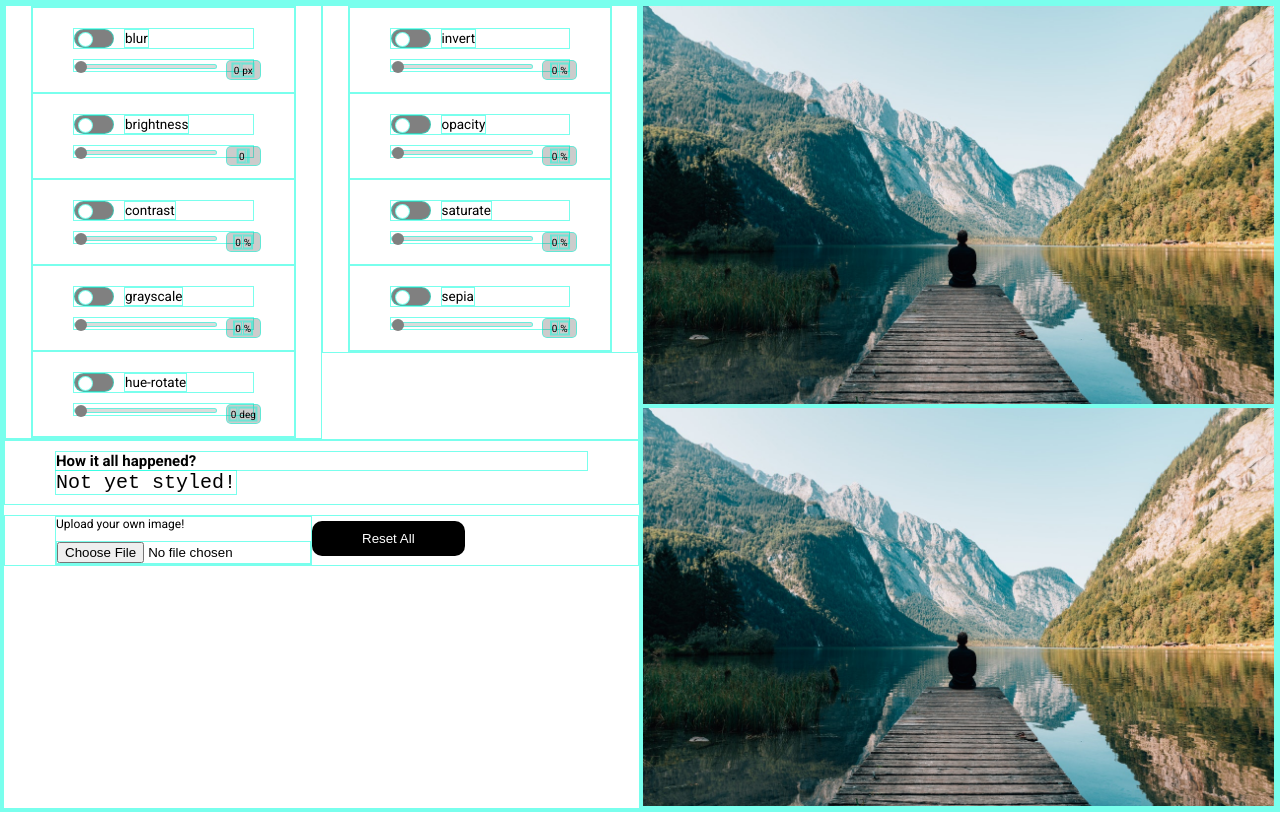
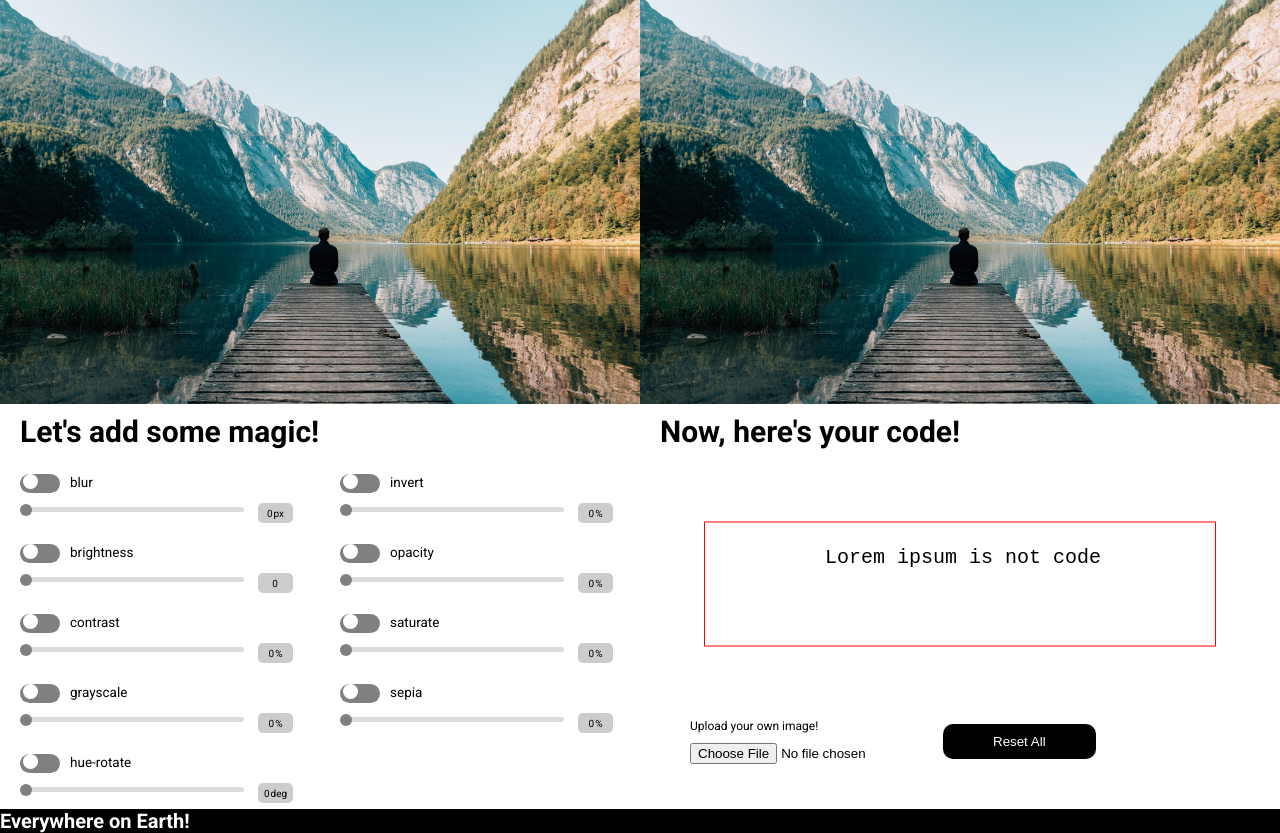
Before and after one commit to heytulsiprasad/picturesque.css, a website: page index.html in a window 1280 px wide. Before the commit the page ends 812 px from the top, so only its background shows below. Drawn offline with nearby package versions, Linux system fonts and the light colour scheme.

Commit message:
build basic layout

```diff
--- a/index.html
+++ b/index.html
@@ -1,48 +1,33 @@
 <!DOCTYPE html>
 <html lang="en">
+
 <head>
   <meta charset="UTF-8" />
-    <meta
-      name="viewport"
-      content="width=device-width, initial-scale=1.0"
-    />
-    <link
-      rel="shortcut icon"
+  <meta name="viewport" content="width=device-width, initial-scale=1.0" />
+  <link rel="shortcut icon"
     href="https://emojipedia-us.s3.dualstack.us-west-1.amazonaws.com/thumbs/120/microsoft/209/frame-with-picture_1f5bc.png"
-      type="image/x-icon"
-    />
-    <link
-      href="https://fonts.googleapis.com/css2?family=Roboto:wght@300;400;500;700&display=swap"
-      rel="stylesheet"
-    />
+    type="image/x-icon" />
+  <link href="https://fonts.googleapis.com/css2?family=Roboto:wght@300;400;500;700&display=swap" rel="stylesheet" />
   <link rel="stylesheet" href="css/styles.css" />
   <title>Picturesque</title>
 </head>
 
-  <body>
-    <div class="container">
+<body class="container">
+  <!-- <div class="container"> -->
   <div class="picture">
     <div class="picture__box">
-          <img
-            id="edit"
-            class="picture__img"
-            src="images/person-on-a-bridge-near-a-lake-747964.jpg"
-            alt="person-on-a-bridge"
-          />
+      <img id="edit" class="picture__img" src="images/person-on-a-bridge-near-a-lake-747964.jpg"
+        alt="person-on-a-bridge" />
     </div>
     <div class="picture__box">
-          <img
-            id="original"
-            class="picture__img"
-            src="images/person-on-a-bridge-near-a-lake-747964.jpg"
-            alt="person-on-a-bridge"
-          />
+      <img id="original" class="picture__img" src="images/person-on-a-bridge-near-a-lake-747964.jpg"
+        alt="person-on-a-bridge" />
     </div>
   </div>
   <div class="filters">
+    <h1 class="filter-top">Let's add some magic!</h1>
     <div class="main-row">
       <div class="col-1">
-            <div class="filter__content">
         <div class="filter__prop">
           <div class="filter__prop--title">
             <div class="toggle-btn">
@@ -59,15 +44,7 @@
                 <p class="range__unit">px</p>
               </div>
             </div>
-                  <input
-                    type="range"
-                    class="range"
-                    value="0"
-                    min="0"
-                    max="20"
-                    step=".01"
-                    disabled
-                  />
+            <input type="range" class="range" value="0" min="0" max="20" step=".01" disabled />
           </div>
         </div>
         <div class="filter__prop">
@@ -86,15 +63,7 @@
                 <p class="range__unit"></p>
               </div>
             </div>
-                  <input
-                    type="range"
-                    class="range"
-                    value="0"
-                    min="0"
-                    max="5"
-                    step="0.001"
-                    disabled
-                  />
+            <input type="range" class="range" value="0" min="0" max="5" step="0.001" disabled />
           </div>
         </div>
         <div class="filter__prop">
@@ -113,14 +82,7 @@
                 <p class="range__unit">%</p>
               </div>
             </div>
-                  <input
-                    type="range"
-                    class="range"
-                    value="0"
-                    min="0"
-                    max="500"
-                    disabled
-                  />
+            <input type="range" class="range" value="0" min="0" max="500" disabled />
           </div>
         </div>
         <div class="filter__prop">
@@ -139,14 +101,7 @@
                 <p class="range__unit">%</p>
               </div>
             </div>
-                  <input
-                    type="range"
-                    class="range"
-                    value="0"
-                    min="0"
-                    max="100"
-                    disabled
-                  />
+            <input type="range" class="range" value="0" min="0" max="100" disabled />
           </div>
         </div>
         <div class="filter__prop">
@@ -165,20 +120,11 @@
                 <p class="range__unit">deg</p>
               </div>
             </div>
-                  <input
-                    type="range"
-                    class="range"
-                    value="0"
-                    min="0"
-                    max="360"
-                    disabled
-                  />
-                </div>
+            <input type="range" class="range" value="0" min="0" max="360" disabled />
           </div>
         </div>
       </div>
       <div class="col-2">
-            <div class="filter__content">
         <div class="filter__prop">
           <div class="filter__prop--title">
             <div class="toggle-btn">
@@ -195,14 +141,7 @@
                 <p class="range__unit">%</p>
               </div>
             </div>
-                  <input
-                    type="range"
-                    class="range"
-                    value="0"
-                    min="0"
-                    max="100"
-                    disabled
-                  />
+            <input type="range" class="range" value="0" min="0" max="100" disabled />
           </div>
         </div>
         <div class="filter__prop">
@@ -221,14 +160,7 @@
                 <p class="range__unit">%</p>
               </div>
             </div>
-                  <input
-                    type="range"
-                    class="range"
-                    value="0"
-                    min="0"
-                    max="100"
-                    disabled
-                  />
+            <input type="range" class="range" value="0" min="0" max="100" disabled />
           </div>
         </div>
         <div class="filter__prop">
@@ -247,14 +179,7 @@
                 <p class="range__unit">%</p>
               </div>
             </div>
-                  <input
-                    type="range"
-                    class="range"
-                    value="0"
-                    min="0"
-                    max="500"
-                    disabled
-                  />
+            <input type="range" class="range" value="0" min="0" max="500" disabled />
           </div>
         </div>
         <div class="filter__prop">
@@ -273,48 +198,42 @@
                 <p class="range__unit">%</p>
               </div>
             </div>
-                  <input
-                    type="range"
-                    class="range"
-                    value="0"
-                    min="0"
-                    max="100"
-                    disabled
-                  />
+            <input type="range" class="range" value="0" min="0" max="100" disabled />
           </div>
         </div>
       </div>
     </div>
   </div>
+
+  <div class="effects">
+    <h1 class="effects-top">Now, here's your code!</h1>
     <!-- place where user sees the code -->
     <div class="codeblock">
-          <h2 class="code__desc">
-            How it all happened?
-          </h2>
-          <code id="code" class="code__block">
-            Not yet styled!
+      <pre class="code__block">
+        <code id="code" class=".code">
+          Lorem ipsum is not code
         </code>
+      </pre>
     </div>
 
     <!-- upload and reset buttons -->
     <div class="buttony">
       <label class="btn-upload" for="upload">
         Upload your own image!
-            <input
-              type="file"
-              id="upload"
-              name="image"
-              accept="image/*"
-            />
+        <input type="file" id="upload" name="image" accept="image/*" />
       </label>
       <button class="btn" id="reset">
         Reset All
       </button>
     </div>
   </div>
+
+  <div class="about">
+    <h1>Everywhere on Earth!</h1>
   </div>
 
   <script src="https://cdnjs.cloudflare.com/ajax/libs/jquery/3.5.1/jquery.min.js"></script>
   <script src="src/index.js"></script>
 </body>
+
 </html>
--- a/sass/base/_base.scss
+++ b/sass/base/_base.scss
@@ -4,8 +4,6 @@
     padding: 0;
     margin: 0;
     box-sizing: inherit;
-
-    border: 1px solid rgba(0, 255, 221, 0.527);
 }
 
 html {
--- a/sass/components/_toggle.scss
+++ b/sass/components/_toggle.scss
@@ -22,7 +22,7 @@
         width: 15px;
         background-color: #fff;
         position: absolute;
-        top: 2.45px;
+        top: 0.2px;
         left: 3px;
         border-radius: 50%;
     }
--- /dev/null
+++ b/sass/layouts/_about.scss
@@ -0,0 +1,7 @@
+.about {
+    grid-row: about-start / about-end;
+    grid-column: col-start 1 / col-end 4;
+
+    background-color: #000;
+    color: #fff;
+}
--- a/sass/layouts/_codeblock.scss
+++ b/sass/layouts/_codeblock.scss
@@ -1,7 +1,22 @@
 .codeblock {
-    padding: 1rem 5rem;
+    position: relative;
 }
 
 .code__block {
+    display: inline-block;
+    border: 1px solid red;
+    width: 80%;
+    height: 50%;
     font-size: 2rem;
+
+    position: absolute;
+    top: 50%;
+    left: 50%;
+    transform: translate(-50%, -50%);
 }
+
+.code {
+    word-wrap: break-word;
+    text-align: left;
+    overflow: auto;
+}
--- /dev/null
+++ b/sass/layouts/_effects.scss
@@ -0,0 +1,12 @@
+.effects {
+    grid-row: filter-start / filter-end;
+    grid-column: col-start 3 / col-end 4;
+
+    display: grid;
+    grid-template-rows: max-content 1fr .4fr;
+}
+
+h1.effects-top {
+    font-size: 3rem;
+    padding: 1rem 2rem;
+}
--- a/sass/layouts/_filters.scss
+++ b/sass/layouts/_filters.scss
@@ -1,17 +1,11 @@
 .filters {
-    grid-column: 1 / 2;
-    grid-row: 1 / 2;
+    grid-column: col-start 1 / col-end 2;
+    grid-row: filter-start / filter-end;
 }
 
 .filter {
-
-    &__content {
-        margin-left: 2.5rem;
-        margin-right: 2.5rem;
-    }
-
     &__prop {
-        padding: 2rem 4rem;
+        padding: 1.5rem 2rem;
 
         &--title {
             display: flex;
@@ -23,3 +17,22 @@
         }
     }
 }
+
+h1.filter-top {
+    font-size: 3rem;
+    padding: 1rem 2rem;
+}
+
+.main-row {
+    display: flex;
+    justify-content: space-between;
+    align-items: center;
+
+    &>[class^="col"] {
+        width: 50%;
+
+        &:last-child {
+            align-self: flex-start;
+        }
+    }
+}
--- a/sass/layouts/_picture.scss
+++ b/sass/layouts/_picture.scss
@@ -1,14 +1,14 @@
 .picture {
-    grid-column: 2 / 3;
-    grid-row: 1 / 2;
+    grid-column: col-start 1 / col-end 4;
+    grid-row: cover-start / cover-end;
 }
 
 .picture {
+    display: flex;
 
     &__img {
         display: block;
         width: 100%;
-        height: 50vh;
         object-fit: cover;
     }
 }
--- a/sass/main.scss
+++ b/sass/main.scss
@@ -11,6 +11,8 @@
 @import "layouts/picture";
 @import "layouts/filters";
 @import "layouts/codeblock";
+@import "layouts/about";
+@import "layouts/effects";
 
 @import "components/toggle";
 @import "components/slider";
--- a/sass/pages/_home.scss
+++ b/sass/pages/_home.scss
@@ -2,20 +2,6 @@
 
 .container {
     display: grid;
-    grid-template-rows: 1fr;
-    grid-template-columns: repeat(2, minmax(auto, 1fr));
+    grid-template-rows: [cover-start] max-content [cover-end filter-start] 1fr [filter-end about-start] max-content [about-end];
+    grid-template-columns: repeat(4, [col-start] 2fr [col-end]);
 }
-
-.main-row {
-    display: flex;
-    justify-content: space-between;
-    align-items: center;
-
-    &>[class^="col"] {
-        width: 50%;
-
-        &:last-child {
-            align-self: flex-start;
-        }
-    }
-}
```
Also changed, not shown: css/styles.css, sass/base/_typography.scss (line endings or trailing spaces). Lines whose indentation alone changed are shown as unchanged.
